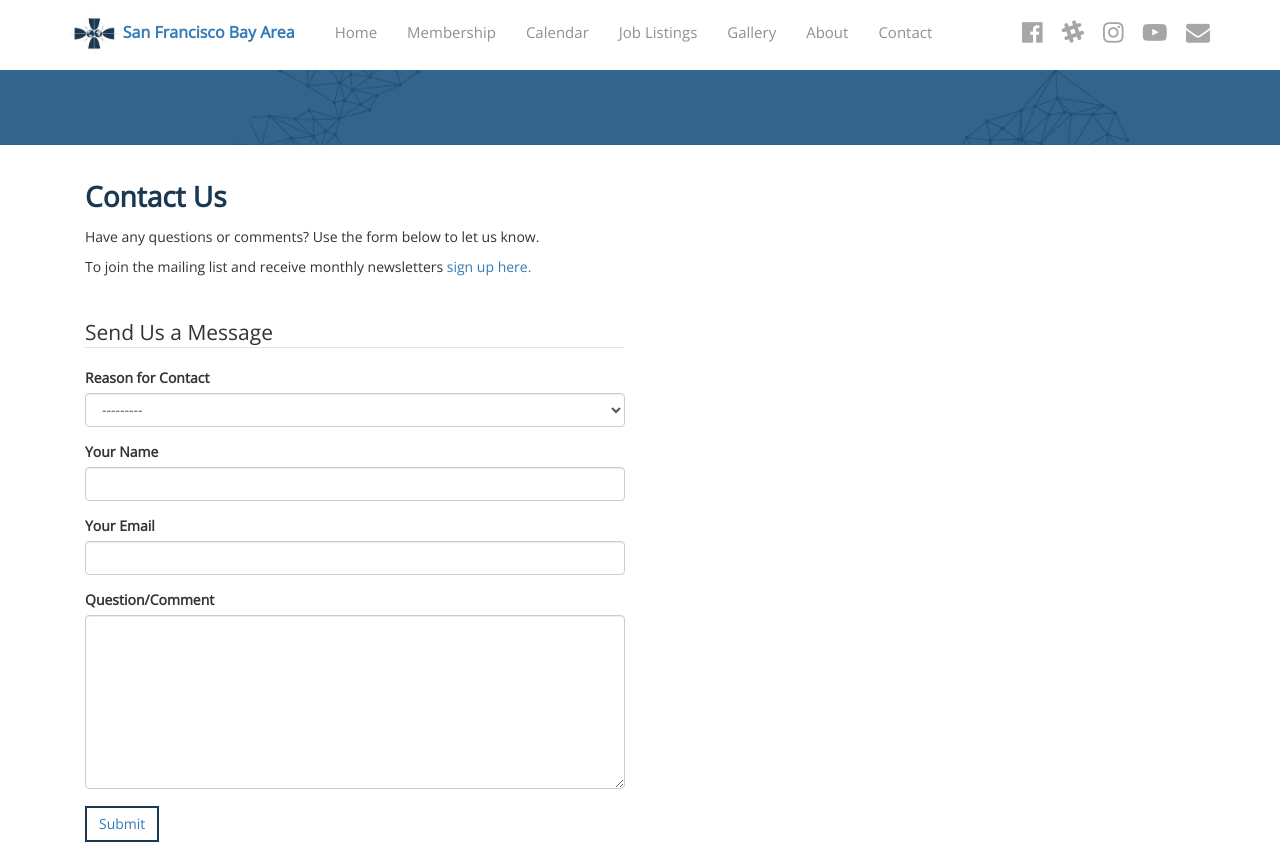
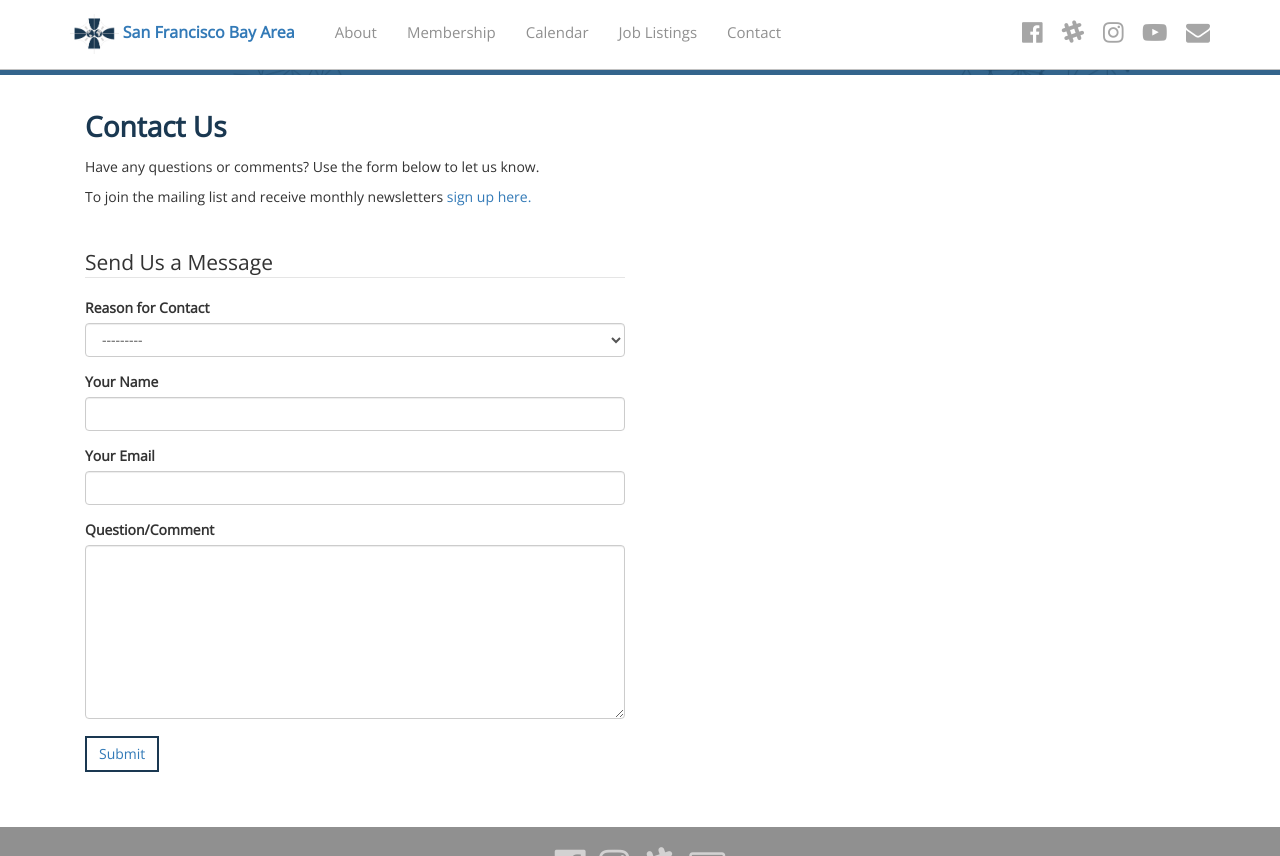
Before and after one commit to shpe-sfba/shpesfba, a Django app: page /contact/ in a window 1280 px wide. Shown: the top 856 px of the page. Run offline with Django 3.2, Linux system fonts and the light colour scheme; data that the repository does not hold is empty; some libraries are stand-ins or nearby versions; some web fonts are replaced.

Commit message:
Add fixed nav and mobile menu fixes

```diff
--- a/shpesfba/templates/shpesfba/base.html
+++ b/shpesfba/templates/shpesfba/base.html
@@ -8,7 +8,7 @@
     <link rel="shortcut icon" href="/favicon.ico" type="image/x-icon">
     <title>{% block title %}{% endblock %} - SHPE SF Bay Area</title>
     <link rel="stylesheet" href="{% static "css/bootstrap.min.css" %}"/>
-    <link rel="stylesheet" href="{% static "css/shpe.css" %}?v=2"/>
+    <link rel="stylesheet" href="{% static "css/shpe.css" %}?v=1"/>
     <link rel="stylesheet" href="{% static "css/nav.css" %}?"/>
     <link rel="stylesheet" type="text/css" href="https://fonts.googleapis.com/css?family=Open+Sans|Candal|Alegreya+Sans">
     <link rel="stylesheet" href="/static/fonts/font-awesome-4.7.0/css/font-awesome.min.css">
@@ -20,17 +20,16 @@
 <header id="header">
     <div class="container">
         <div id="logo" class="pull-left">
-            <a href="index.html"><img src="/static/img/nav_logo.png"></a>
-            <a id="logo-text">San Francisco Bay Area</a>
+            <a href="{% url 'index' %}"><img src="/static/img/nav_logo.png"></a>
+            <a id="logo-text" href="{% url 'index' %}">San Francisco Bay Area</a>
         </div>
         <nav id="nav-menu-container">
             <ul class="nav-menu">
-                <li class="{% nav_active 'index' 'active' %}"><a href="/">Home</a></li>
+                <li class="{% nav_active 'about' 'active' %}"><a href="{% url "about" %}">About</a></li>
                 <li class="{% nav_active 'membership' 'active' %}"><a href="{% url "membership" %}">Membership</a></li>
                 <li class="{% nav_active 'calendar' 'active' %}"><a href="{% url "calendar" %}">Calendar</a></li>
-                <li class="{% nav_active 'jobs' 'active' %}"><a href="{% url "jobs" %}">Job Listings</a></li>
-                <li class="{% nav_active 'gallery' 'active' %}"><a href="{% url "gallery" %}">Gallery</a></li>
-                <li class="{% nav_active 'about' 'active' %}"><a href="{% url "about" %}">About</a></li>
+                <li class="{% nav_active 'jobs' 'active' %} hidden-sm"><a href="{% url "jobs" %}">Job Listings</a></li>
+                <!-- <li class="{% nav_active 'gallery' 'active' %} hidden-sm"><a href="{% url "gallery" %}">Gallery</a></li> -->
                 <li class="{% nav_active 'contact' 'active' %}"><a href="{% url "contact" %}">Contact</a></li>
             </ul>
         </nav>
@@ -39,7 +38,7 @@
             <a href="https://join.slack.com/t/shpe-sfba/shared_invite/MjI0OTQ2MDAxOTc0LTE1MDIyNDUxNTctMGRkZDRiYmJlNg" target="_blank"><i class="fa fa-slack" aria-hidden="true"></i></a>
             <a href="https://www.instagram.com/shpesfba/" target="_blank"><i class="fa fa-instagram" aria-hidden="true"></i></a>
             <a href="https://www.youtube.com/channel/UC0QS07EGUIa1ZIsyjAJtBfg" target="_blank"><i class="fa fa-youtube-play" aria-hidden="true"></i></a>
-            <a href="{% url "contact" %}" target="_blank"><i class="fa fa-envelope" aria-hidden="true"></i></a>
+            <a href="{% url "contact" %}"><i class="fa fa-envelope" aria-hidden="true"></i></a>
         </nav>
     </div>
 </header>
--- a/static/css/nav.css
+++ b/static/css/nav.css
@@ -1,9 +1,13 @@
-/* ==================================================
-  Header Styling
+/* Header Styling
 ================================================== */
 #header {
   background: #fff;
   height: 70px;
+  width: 100%;
+  position: fixed;
+  top: 0px;
+  z-index: 50;
+  border-bottom: 1px solid rgba(144, 144, 144, 0.56);
 }
 
 #header #logo {
@@ -174,7 +178,7 @@
 
 /* Mobile Nav Toggle */
 #mobile-nav-toggle {
-  /* position: fixed; */
+  position: fixed;
   right: 0;
   top: 0;
   z-index: 999;
```
